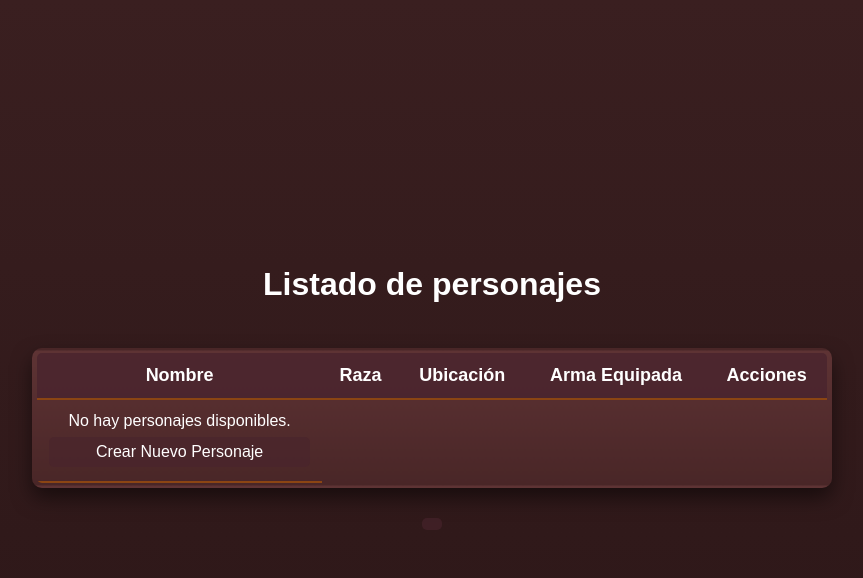
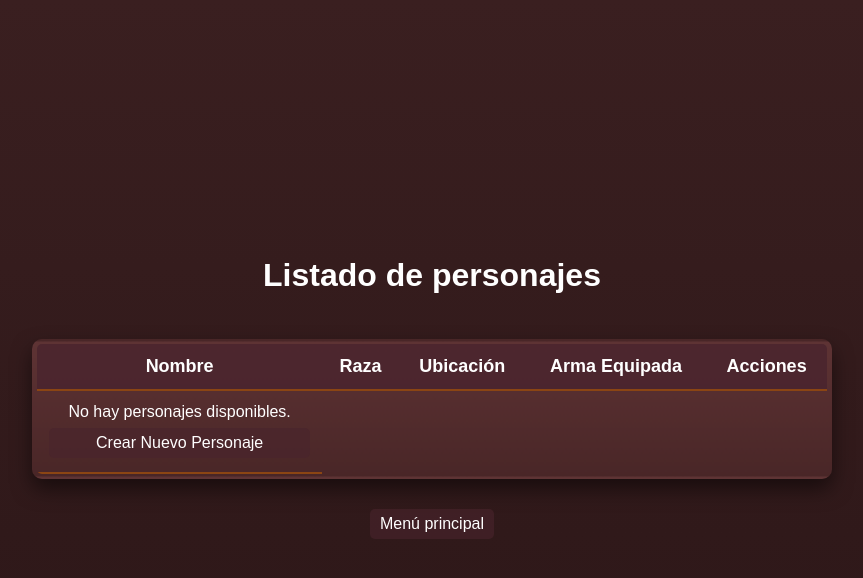
Before and after one commit to daninogales30/juego_tierra_media_django, a Django app: page /character_list/ in a window 1280 px wide. Shown: the top 578 px of the page, without its empty margins (208-1071 px from the left). Run offline with Django 5.2, Linux system fonts and the light colour scheme; data that the repository does not hold is empty.

Commit message:
app Character actualizado

```diff
--- a/character/templates/character_list.html
+++ b/character/templates/character_list.html
@@ -44,6 +44,6 @@
    <a href="{% url 'character:create_character' %}">Crear Nuevo Personaje</a>
    <a href="{% url 'character:relacion_create' %}">Crear relación entre 2 personajes</a>
 {% endif %}
-   <a href="{% url 'character:principal_menu' %}"></a>
+   <a href="{% url 'character:principal_menu' %}">Menú principal</a>
 </body>
 </html>
```
